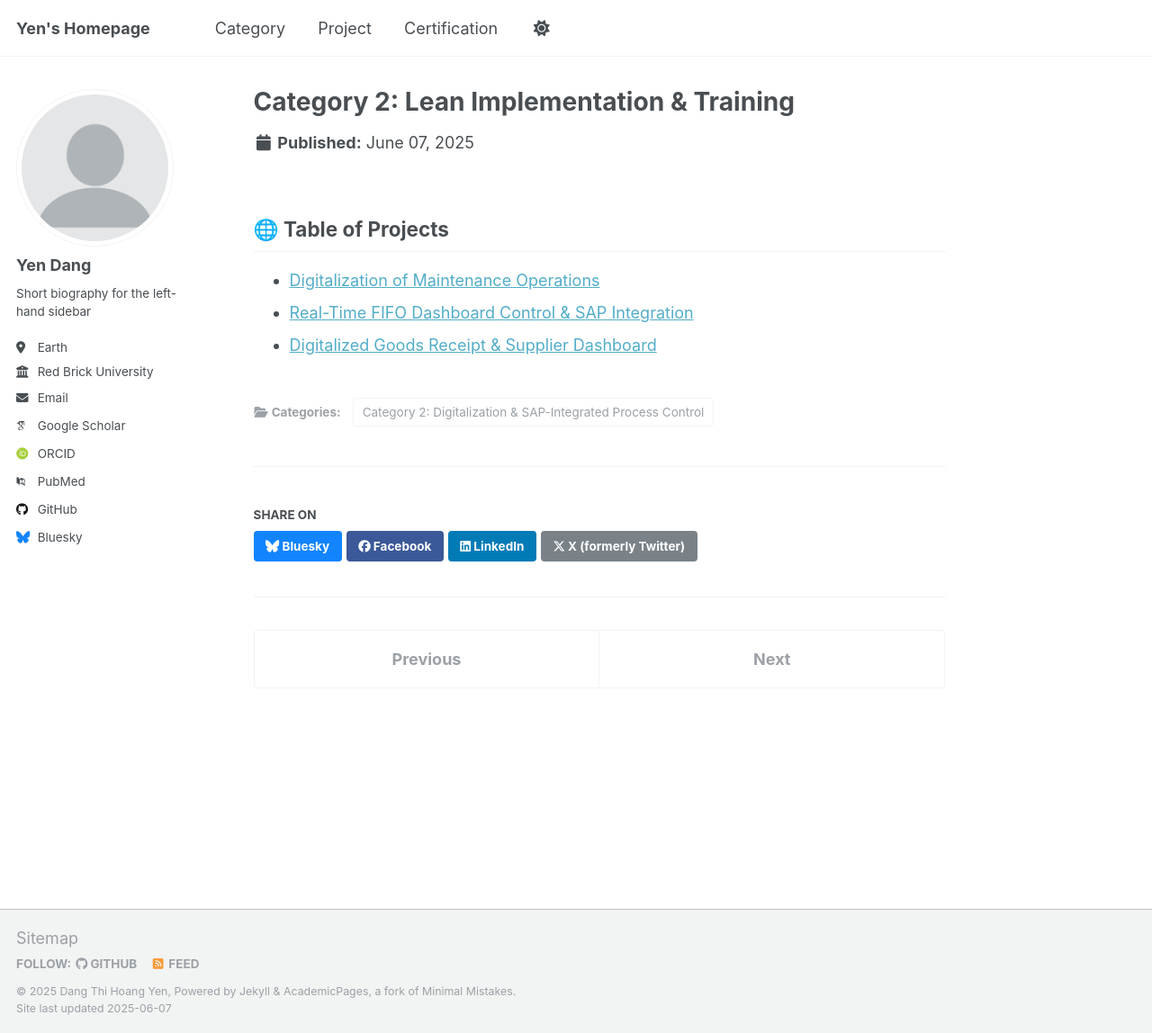
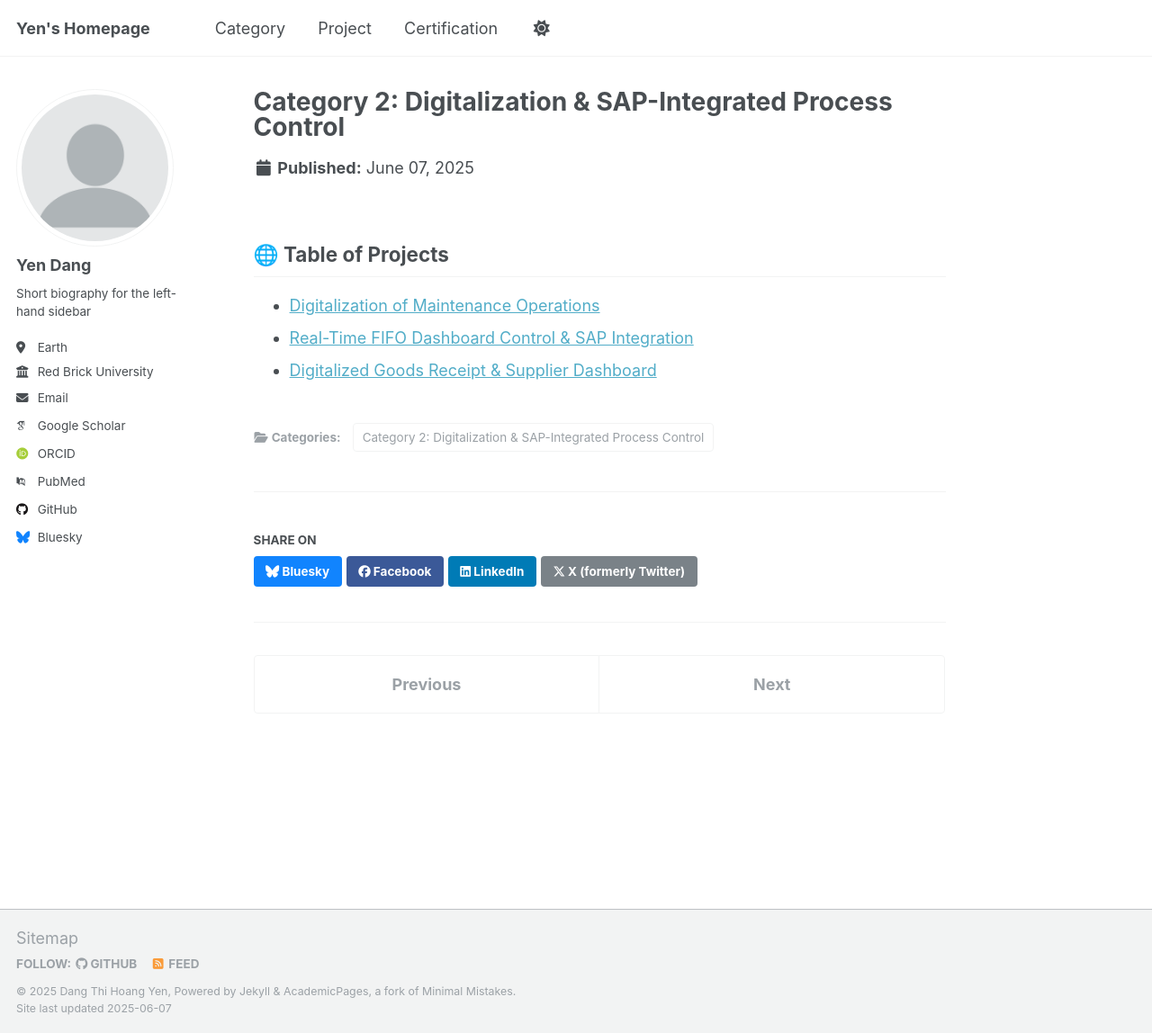
Before and after one commit to yen010390/yen010390.github.io, a Jekyll site: the page built from _category/category2.md, in a window 1280 px wide and 1148 px high. Shown: the whole window at 90% size. Built offline with Jekyll 4.4.1, drawn with Linux system fonts in a browser that asks for light colours; some web fonts are replaced.

Commit message:
Update category2.md

```diff
--- a/_category/category2.md
+++ b/_category/category2.md
@@ -1,5 +1,5 @@
 ---
-title: "Category 2: Lean Implementation & Training"
+title: "Category 2: Digitalization & SAP-Integrated Process Control"
 excerpt: "This section highlights expertise in leveraging technology to replace manual systems, automate processes, and create integrated digital solutions within an SAP environment."
 collection: category
 category: "Category 2: Digitalization & SAP-Integrated Process Control"
```
